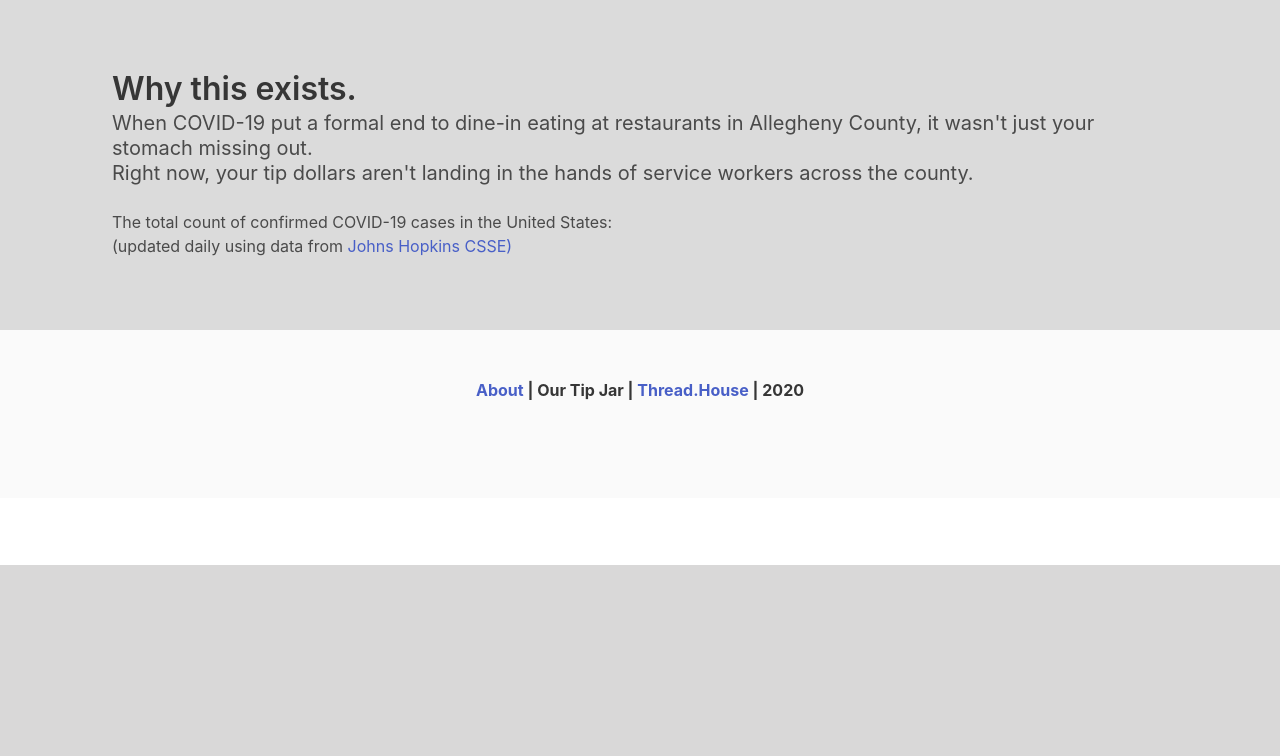
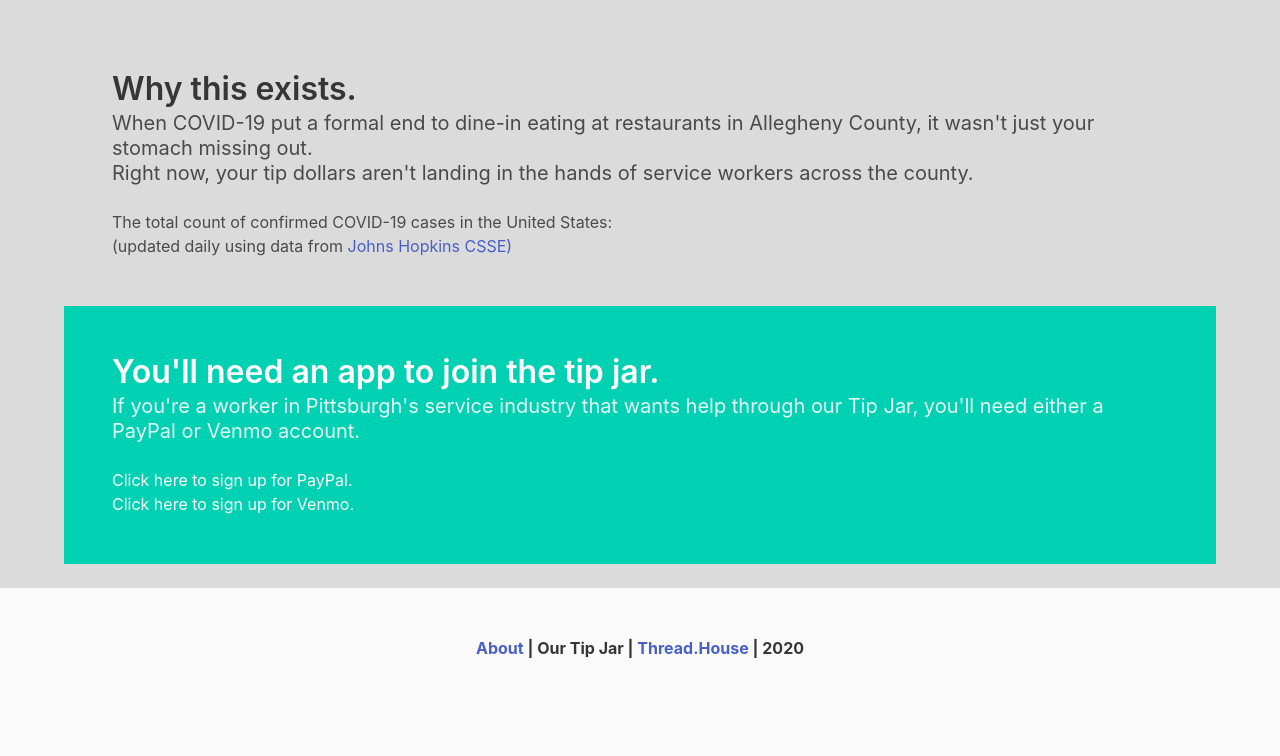
Before and after one commit to DTFuhrman/TipJar, a Java web app: page /info in a window 1280 px wide. Shown: the part 235-991 px from the top of the page. Before the commit the page ends 800 px from the top, so only its background shows below. Run offline with Spring Boot 4, a stand-in JSP engine, Linux system fonts and the light colour scheme; the project's own start-up code is not run, and a stand-in starts its controllers and pages; some libraries are stand-ins or nearby versions.

Commit message:
added a lil info on paypal and venmo to the page

```diff
--- a/tipjar/src/main/webapp/WEB-INF/jsp/info.jsp
+++ b/tipjar/src/main/webapp/WEB-INF/jsp/info.jsp
@@ -17,6 +17,17 @@
        	<h3>(updated daily using data from <a href="https://github.com/CSSEGISandData/COVID-19">Johns Hopkins CSSE)</a></h3>
     </div>
   </section>
+
+  	<section class="hero is-primary">
+	  	  <div class="hero-body">
+	   	  <div class="container">
+  		<h1 class="title">You'll need an app to join the tip jar.</h1>
+  		<h2 class="subtitle">If you're a worker in Pittsburgh's service industry that wants help through our Tip Jar, you'll need either a PayPal or Venmo account.</h2>
+  		<h2><a target="blank" href="https://www.paypal.com/welcome/signup/#/email_password">Click here to sign up for PayPal.</a></h2>
+  		<h2><a target="blank" href="https://venmo.com/signup">Click here to sign up for Venmo.</a></h2>
+  		  </div>
+  		  </div>
+  	</section>
 
 
 
```
